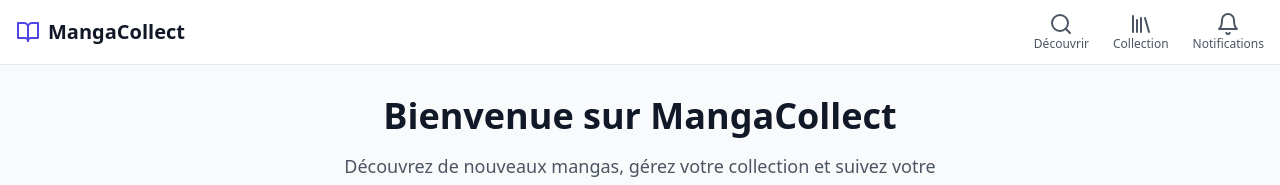
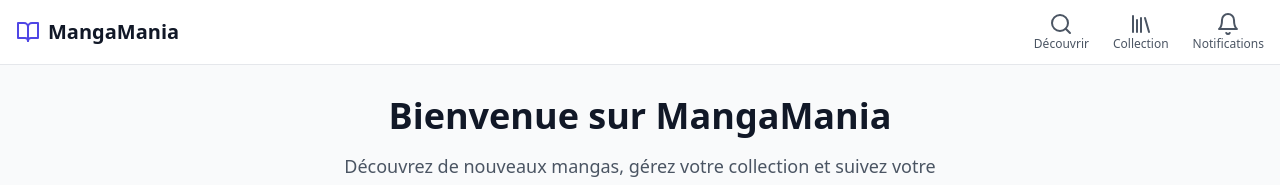
Before and after one commit to yanis81/MangaMania, a React (Vite) app: page / in a window 1280 px wide. Shown: the top 185 px of the page. Built offline with nearby package versions, Linux system fonts and the light colour scheme.

Commit message:
ajout des routes decouvrir et changement de titre

```diff
--- a/src/App.tsx
+++ b/src/App.tsx
@@ -3,6 +3,7 @@ import { BrowserRouter, Routes, Route } from 'react-router-dom';
 import { Layout } from './components/layout/Layout';
 import { Home } from './pages/Home';
 import { Collection } from './pages/Collection';
+import { Decouvrir } from './pages/Decouvrir';
 
 /**
  * Composant principal de l'application
@@ -12,7 +13,7 @@ function App() {
   return (
     // Configuration du routeur pour la navigation
     <BrowserRouter>
-      {/* Layout global de l'application */}
+      {/* Layout global de l'application avec le header intégrer */}
       <Layout>
         {/* Configuration des routes */}
         <Routes>
@@ -20,6 +21,8 @@ function App() {
           <Route path="/" element={<Home />} />
           {/* Route de la page collection */}
           <Route path="/collection" element={<Collection />} />
+
+          <Route path="/decouvrir" element={<Decouvrir />} />
         </Routes>
       </Layout>
     </BrowserRouter>
--- a/src/components/layout/Header.tsx
+++ b/src/components/layout/Header.tsx
@@ -18,13 +18,13 @@ export function Header() {
           {/* Logo et titre de l'application */}
           <Link to="/" className="flex items-center space-x-2">
             <BookOpen className="w-6 h-6 text-indigo-600" />
-            <span className="text-xl font-bold text-gray-900">MangaCollect</span>
+            <span className="text-xl font-bold text-gray-900">MangaMania</span>
           </Link>
 
           {/* Navigation principale */}
           <nav className="flex items-center space-x-6">
             {/* Lien Découvrir */}
-            <Link to="/discover" className="flex flex-col items-center text-gray-600 hover:text-indigo-600">
+            <Link to="/decouvrir" className="flex flex-col items-center text-gray-600 hover:text-indigo-600">
               <Search className="w-6 h-6" />
               <span className="text-xs">Découvrir</span>
             </Link>
--- a/src/pages/Home.tsx
+++ b/src/pages/Home.tsx
@@ -1,7 +1,7 @@
-import React from 'react';
-import { Link } from 'react-router-dom';
+import React from "react";
+import { Link } from "react-router-dom";
 // Import des icônes pour les différentes sections
-import { BookOpen, Search, Library } from 'lucide-react';
+import { BookOpen, Search, Library } from "lucide-react";
 
 /**
  * Composant Home
@@ -14,10 +14,11 @@ export function Home() {
       {/* En-tête de la page avec titre et description */}
       <div className="text-center mb-12">
         <h1 className="text-4xl font-bold text-gray-900 mb-4">
-          Bienvenue sur MangaCollect
+          Bienvenue sur MangaMania
         </h1>
         <p className="text-lg text-gray-600 max-w-2xl mx-auto">
-          Découvrez de nouveaux mangas, gérez votre collection et suivez votre progression de lecture en un seul endroit.
+          Découvrez de nouveaux mangas, gérez votre collection et suivez votre
+          progression de lecture en un seul endroit.
         </p>
       </div>
 
@@ -25,13 +26,14 @@ export function Home() {
       <div className="grid md:grid-cols-3 gap-8 max-w-4xl mx-auto">
         {/* Carte "Découvrir des Mangas" */}
         <Link
-          to="/discover"
+          to="/decouvrir"
           className="bg-white p-6 rounded-xl shadow-sm hover:shadow-md transition-shadow"
         >
           <Search className="w-12 h-12 text-indigo-600 mb-4" />
           <h2 className="text-xl font-semibold mb-2">Découvrir des Mangas</h2>
           <p className="text-gray-600">
-            Explorez de nouvelles séries et trouvez votre prochain manga préféré.
+            Explorez de nouvelles séries et trouvez votre prochain manga
+            préféré.
           </p>
         </Link>
 
@@ -43,18 +45,23 @@ export function Home() {
           <Library className="w-12 h-12 text-indigo-600 mb-4" />
           <h2 className="text-xl font-semibold mb-2">Gérer ma Collection</h2>
           <p className="text-gray-600">
-            Gardez une trace de votre collection de mangas et de votre progression.
+            Gardez une trace de votre collection de mangas et de votre
+            progression.
           </p>
         </Link>
 
         {/* Carte "Suivre ma Lecture" */}
-        <div className="bg-white p-6 rounded-xl shadow-sm hover:shadow-md transition-shadow">
+        <Link
+          to="/lecture"
+          className="bg-white p-6 rounded-xl shadow-sm hover:shadow-md transition-shadow"
+        >
           <BookOpen className="w-12 h-12 text-indigo-600 mb-4" />
           <h2 className="text-xl font-semibold mb-2">Suivre ma Lecture</h2>
           <p className="text-gray-600">
-            Ne manquez plus aucune sortie et suivez votre progression de lecture.
+            Ne manquez plus aucune sortie et suivez votre progression de
+            lecture.
           </p>
-        </div>
+        </Link>
       </div>
 
       {/* Section image */}
```
